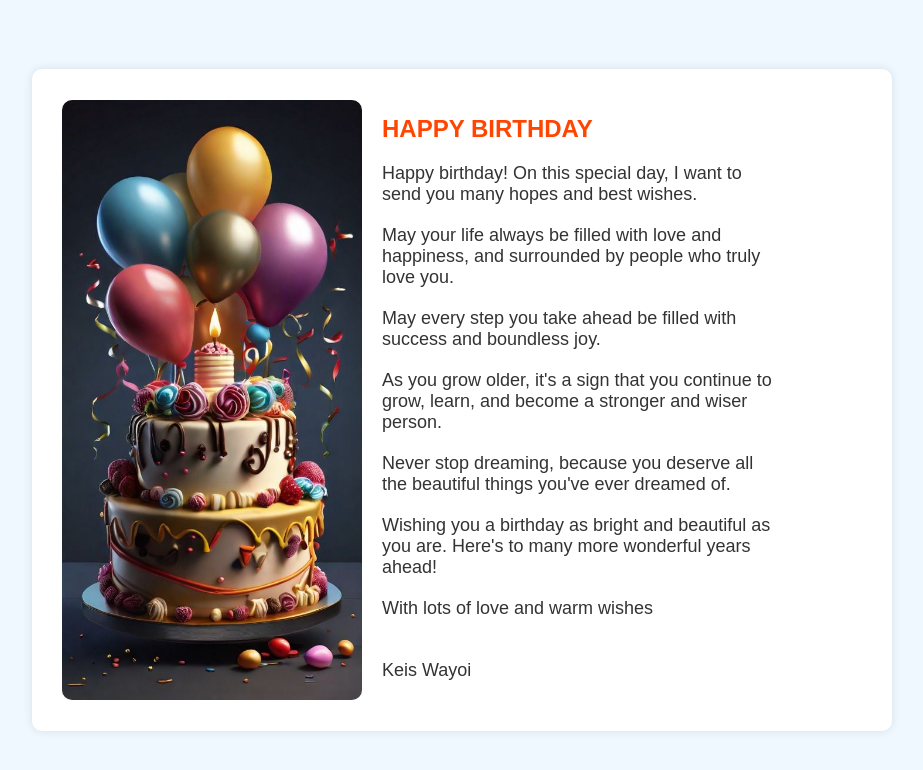
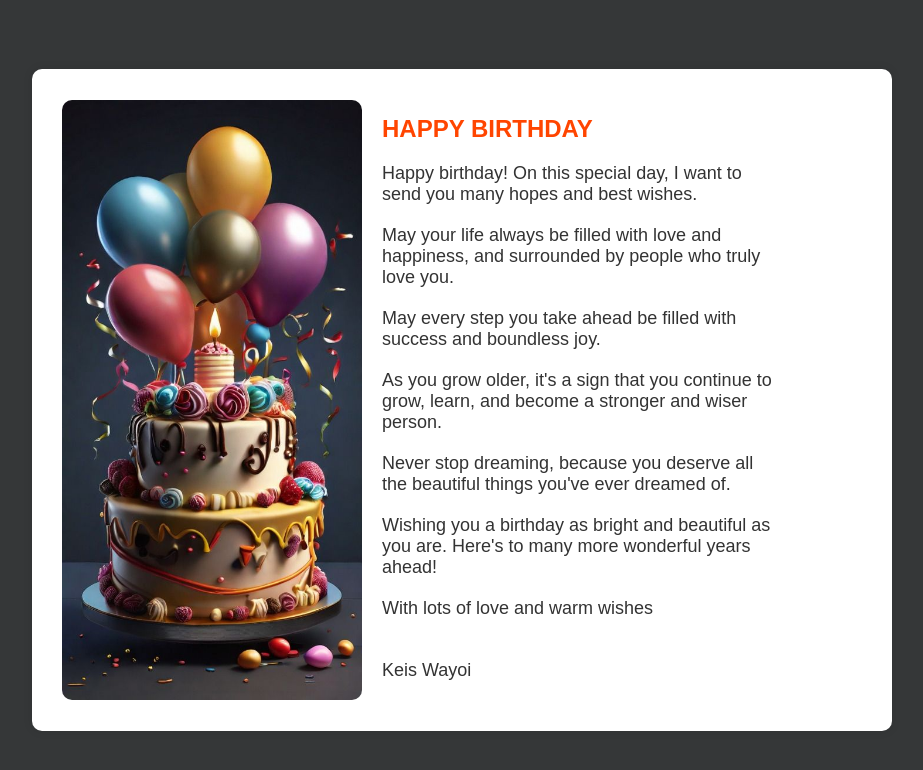
Before and after one commit to Goyounjung0/birthday-web, a plain HTML site: page index.html in a window 1280 px wide. Shown: the whole page, without its empty margins (178-1101 px from the left). Drawn offline with Linux system fonts and the light colour scheme.

Commit message:
change body bg color

```diff
--- a/style.css
+++ b/style.css
@@ -1,7 +1,7 @@
 /* Gaya dasar */
 body {
     font-family: Arial, sans-serif;
-    background-color: #f0f8ff;
+    background-color: #353738;
     margin: 0;
     padding: 0;
     display: flex;
```
